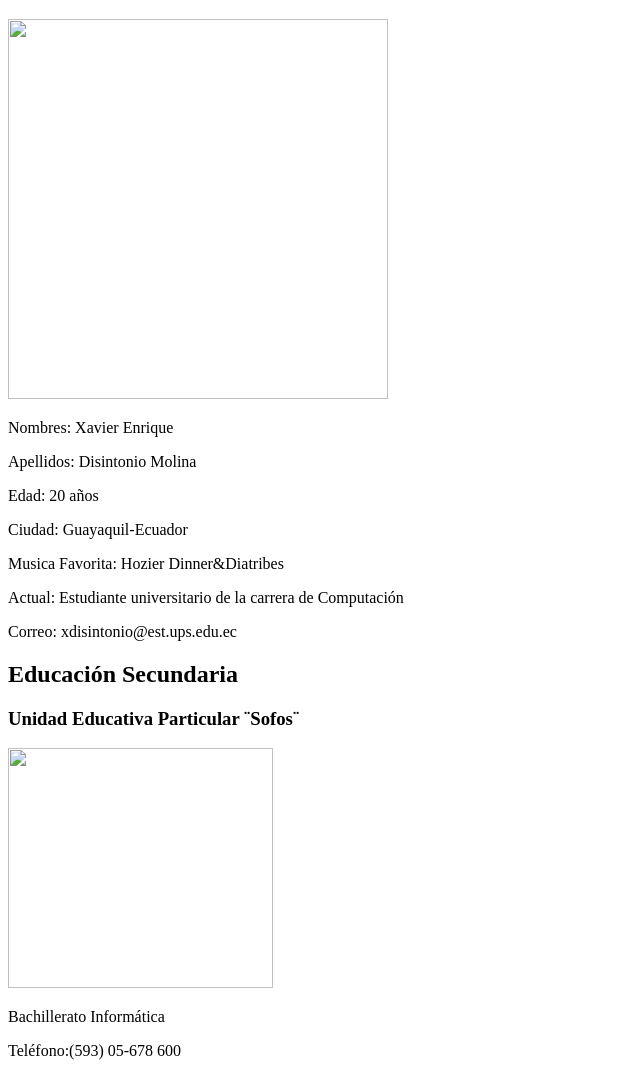
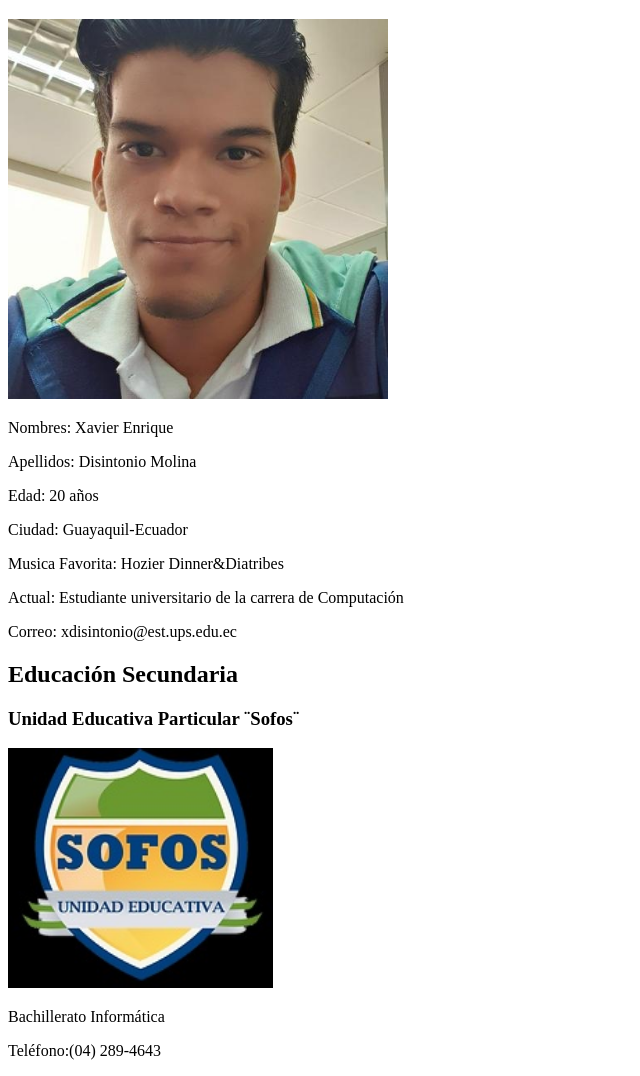
Before and after one commit to XaviDM98/Informacion-Personal, a plain HTML site: page Datos Personales/index.html in a window 1280 px wide. Shown: the part 61-1137 px from the top of the page, without its empty margins (0-640 px from the left). Drawn offline with Linux system fonts and the light colour scheme.

Commit message:
Datos Personales

```diff
--- a/Datos Personales/index.html
+++ b/Datos Personales/index.html
@@ -5,7 +5,7 @@
 </head>
 <body>
     <h1>Xavier Disintonio M</h1>
-    <img src= "" height="380px" width="380px">
+    <img src= "134023573.jpg" height="380px" width="380px">
 	<p>Nombres: Xavier Enrique</p>
 	<p>Apellidos: Disintonio Molina</p>
 	<p>Edad: 20 años</p>
@@ -15,8 +15,8 @@
     <p>Correo: xdisintonio@est.ups.edu.ec</p>
     <h2>Educación Secundaria</h2>
     <h3>Unidad Educativa Particular ¨Sofos¨</h3>
-	<img src= "" height="240px" width="265px">
+	<img src= "Sofos.jpg" height="240px" width="265px">
     <p>Bachillerato Informática</p>
-	<p>Teléfono:(593) 05-678 600</p>
+	<p>Teléfono:(04) 289-4643</p>
 </body>
 </html>
```
